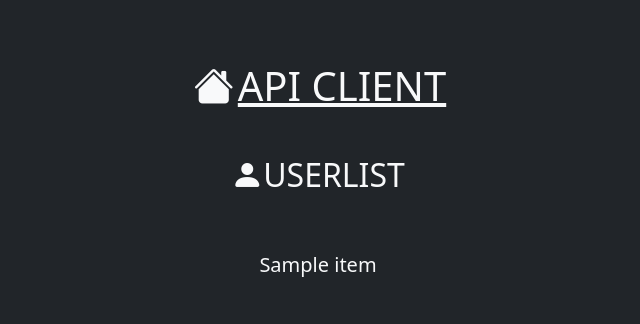
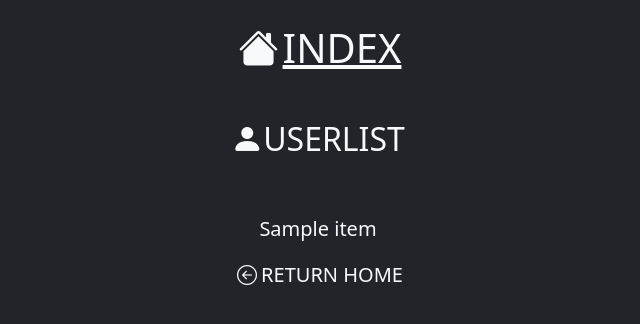
Before and after one commit to devabq/flaskclientserver, a Flask app: page /users/all in a window 1280 px wide. Shown: the top 324 px of the page, without its empty margins (322-962 px from the left). Run offline with Flask 2, Linux system fonts and the light colour scheme; a database or web service that is not in the repository returns one stand-in record (values such as "Sample title"); data that the repository does not hold is empty.

Commit message:
fixed justifying problems with read interface

```diff
--- a/client/templates/base.html
+++ b/client/templates/base.html
@@ -12,21 +12,14 @@
   <link rel="icon" type="image/x-icon"
     href="https://upload.wikimedia.org/wikipedia/commons/thumb/c/c9/JSON_vector_logo.svg/800px-JSON_vector_logo.svg.png">
   </i>'">
-  <title>{% block title %} {% endblock %}</title>
+  <title>{% block title %} JSON API CLIENT INTERFACE{% endblock %}</title>
 </head>
-
-<style>
-  #homebutton {
-    padding: 1cm;
-  }
-</style>
 
 <body class="bg-dark">
   <div class="bg-dark text-light">
-    <div class="container">
+    <div>
       <h1><a id="homebutton" href=" {{ url_for('index')}}"
-          class="text-light d-flex justify-content-center"><i class="mx-1 bi bi-house-fill"></i> API
-          CLIENT
+          class="mb-5 text-light d-flex justify-content-center"><i class="mx-1 bi bi-house-fill"></i> INDEX
         </a></h1>
       {% block content %} {% endblock %}
     </div>
--- a/client/templates/index.html
+++ b/client/templates/index.html
@@ -1,9 +1,6 @@
 {% extends 'base.html' %}
 
 {% block content %}
-<h1 class="text-danger d-flex justify-content-center">INDEX</h1>
-<br>
-<br>
 <h2 class="text-decoration-none d-flex justify-content-center text-light"><i class="mx-1 bi bi-person-fill"></i> USERS
         CRUD
 </h2>
--- a/client/templates/usersAll.html
+++ b/client/templates/usersAll.html
@@ -6,8 +6,11 @@
 <br>
 <br>
 {% for user in users %}
-<p><a class="d-flex justify-content-center text-light lead text-decoration-none" href="/users/{{ user[' id'] }}">{{
-        user["name"] }}</a>
+<p><a class="d-flex justify-content-center text-light lead text-decoration-none"
+                href="/users/{{ user[' id'] }}">{{user["name"] }}</a>
 <p>
-{% endfor %}
-{% endblock %}
+        {% endfor %}
+        <a class="lead text-decoration-none d-flex justify-content-center text-light" href="{{ url_for('index') }}"><i
+                        class="mx-1 bi bi-arrow-left-circle"></i> RETURN HOME</a>
+
+        {% endblock %}
```
Also changed, not shown: client/templates/usersReadFeedback.html (+8 -1 lines).
